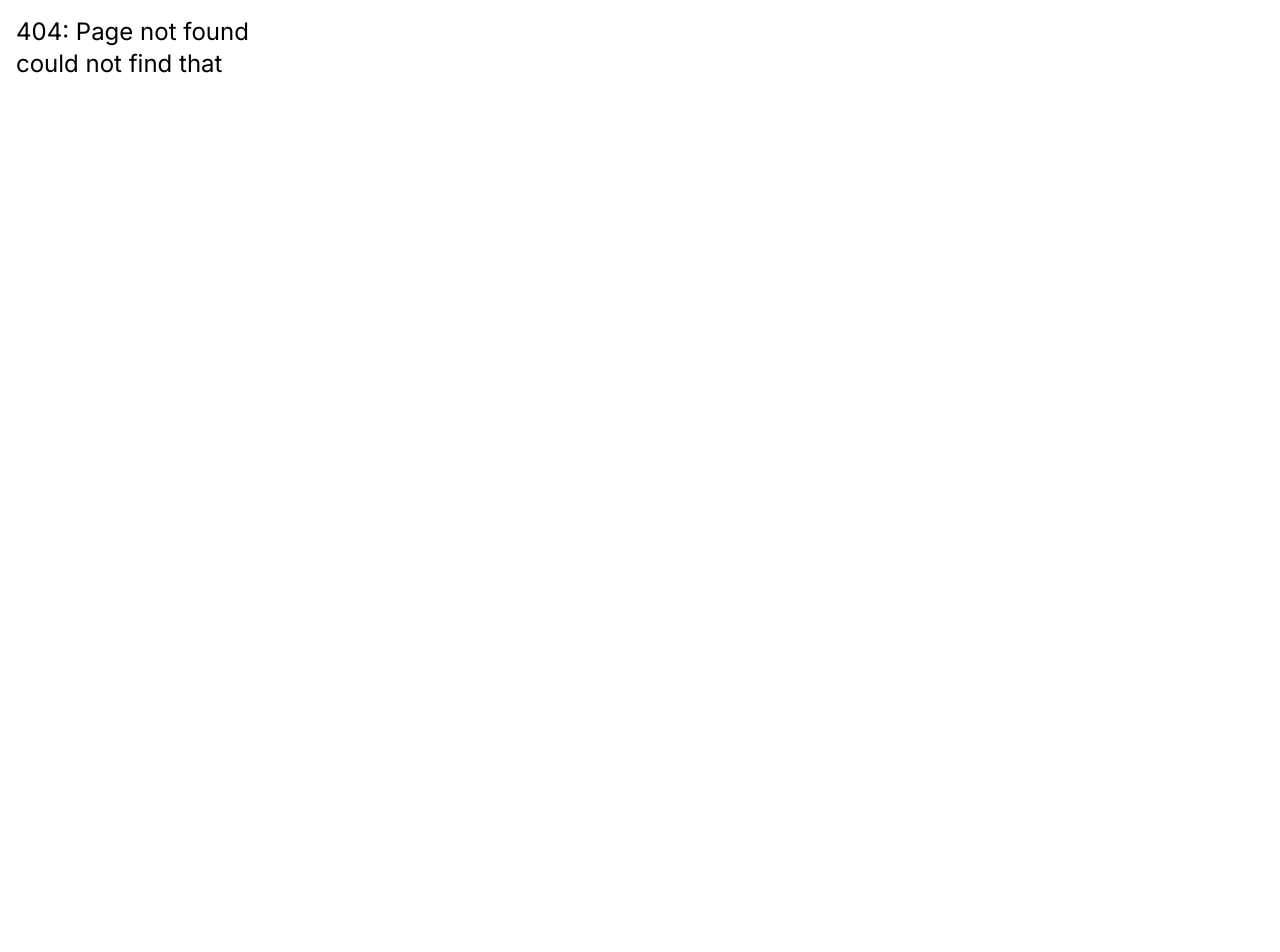
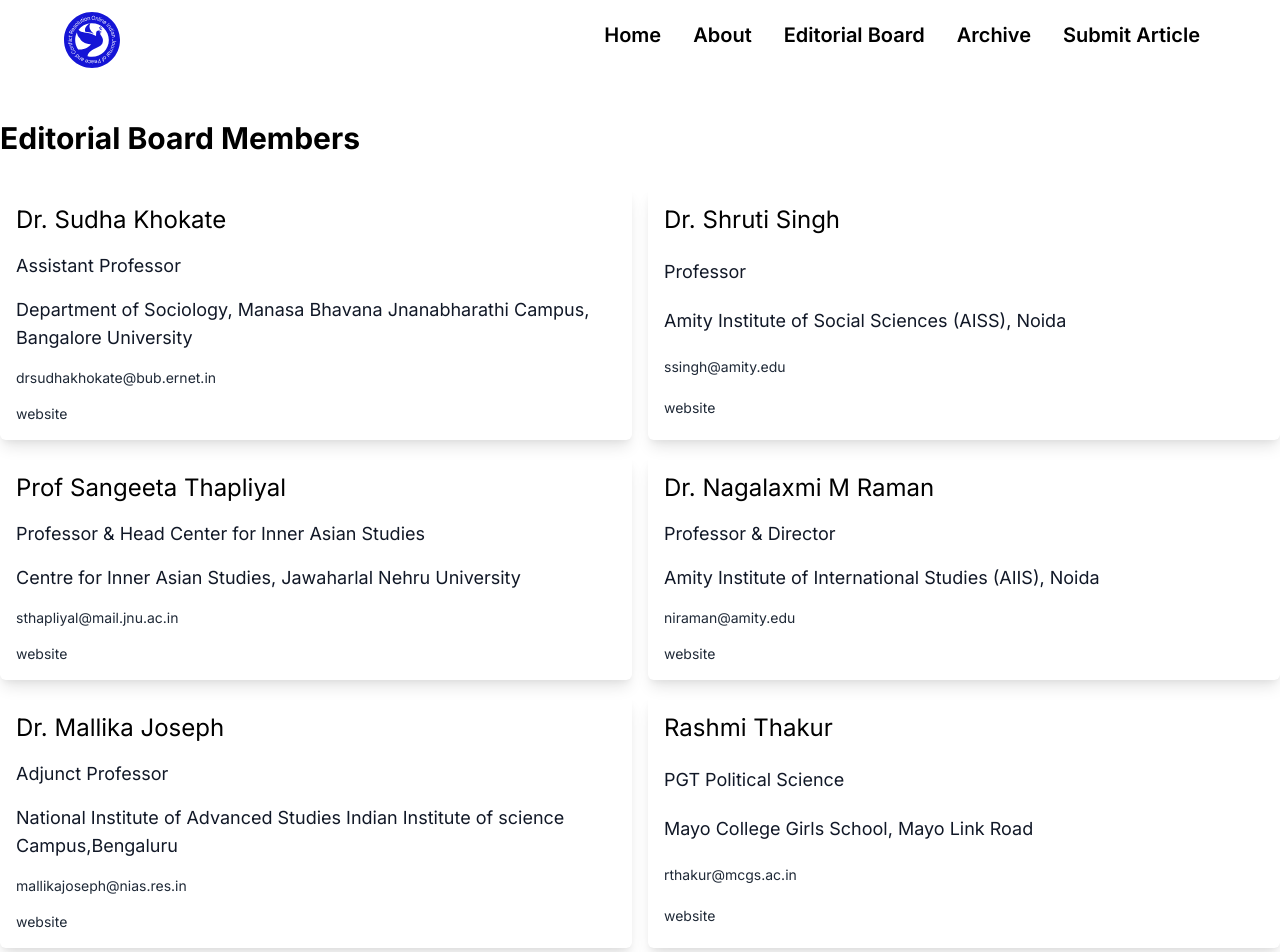
Before and after one commit to batman004/OIJPCR-front-end, a React (Create React App) app: page /editorialBoard in a window 1280 px wide. Before the commit this address led to /notFound. Shown: the top 952 px of the page. Before the commit the page ends 800 px from the top, so only its background shows below. Built offline with nearby package versions, Linux system fonts and the light colour scheme.

Commit message:
fix : board members details

```diff
--- a/src/components/Navigation/Nav.js
+++ b/src/components/Navigation/Nav.js
@@ -6,6 +6,7 @@
 export const urlLinks = [
   { url: '/', value: 'Home' },
   { url: '/about', value: 'About' },
+  { url: '/editorialBoard', value: 'Editorial Board' },
   { url: '/archive', value: 'Archive' },
   { url: '/submitArticle', value: 'Submit Article' },
 ]
--- a/src/components/Navigation/NavController.js
+++ b/src/components/Navigation/NavController.js
@@ -1,6 +1,7 @@
 import { Redirect, Route, Switch } from 'react-router-dom'
 import Home from '../../pages/Home'
 import About from '../../pages/About'
+import EditorialBoard from '../../pages/EditorialBoard'
 import Archive from '../../pages/Archive/Archive'
 import SubmitArticle from '../../pages/SubmitArticle'
 import React from 'react'
@@ -15,6 +16,8 @@
       <Switch>
 
         <Route exact path="/about" render={() => <About/>}/>
+
+        <Route exact path="/editorialBoard" render={() => <EditorialBoard/>}/>
 
         <Route exact path="/tags/:tag" render={(props) => <Tag {...props}/>}/>
 
--- a/src/config/config.js
+++ b/src/config/config.js
@@ -1,10 +1,10 @@
 const config = {
   // protocol: 'http',
-  // domain: 'localhost:3000',
+  domain: 'localhost:3000',
   // host: 'http://localhost:5000/',
   protocol: 'https',
-  domain: 'oijpcr.org',
-  host: 'https://oijpcrapi.live/',
+  // domain: 'oijpcr.org',
+  host: 'https://dev.oijpcrapi.live/',
   timeoutValue: 6000,
 }
 
--- a/src/pages/About.js
+++ b/src/pages/About.js
@@ -14,8 +14,6 @@
       <Description>
         {<AboutText />}
       </Description>
-
-      <EditorialBoardMembers />
 
       <div className="sm:mx-4">
         <Podcast />
@@ -49,81 +47,4 @@
   )
 }
 
-
-const boardMembers = [
-  {
-    name: "Prof Deepsheekha Kotwal",
-    university: "Central University of Jammu",
-    email: "kotwaldeepsheekha@gmail.com"
-  },
-  {
-    name: "Dr.Sudha Khokate",
-    university: "Associate Professor, Dept of Sociology, Bangalore University",
-    email: "drsudhakhokate@gmail.com"
-  },
-  {
-    name: "Shomaila Tahzib",
-    university: "Social activist, research scholar and gold Medalist from St.Xavier’s College, Ranchi",
-    email: "managing.editor@oijpcr.org"
-  },
-  {
-    name: "Dr.Shruti Singh",
-    university: "Associate Professor, Amity Institute of Social Sciences(AISS)",
-    email: "ssingh31@amity.edu"
-  },
-  {
-    name: "Prof Sangeeta Thapliyal",
-    university: "Centre for Inner Asian Studies, Jawaharlal Nehru University",
-    email: "sangeetathapliyal@gmail.com"
-  },
-  {
-    name: "Dr Mallika Joseph",
-    university: "Senior Fellow, Women in Security, Conflict Management and Peace(WISCOMP), India Habitat Centre",
-    email: "mallikajoseph@gmail.com"
-  },
-]
-
-function EditorialBoardMembers() {
-  return (
-    <div className='mt-6 mb-8 lg:mt-12 lg:mb-16'>
-      <div className='mb-4 lg:mb-8'>
-        <h2 className='text-xl font-bold text-black md:text-2xl lg:text-3xl'>
-          Editorial Board Members
-        </h2>
-      </div>
-      <div className='grid grid-cols-1 gap-4 md:grid-cols-2 grid-flow-auto md:grid-flow-row'>
-        {
-          boardMembers.map((member, index) => {
-            return (
-              <BoardMemberCard
-                key={index}
-                name={member.name}
-                university={member.university}
-                email={member.email}
-              />
-            )
-          })
-        }
-      </div>
-    </div>
-  )
-}
-
-
-function BoardMemberCard({
-  name,
-  university,
-  email
-}) {
-  return (
-    <div className='grid grid-cols-1 gap-2 p-4 rounded-md shadow-lg lg:gap-4'>
-      <h3 className='text-xl font-medium text-black md:text-2xl'>{name}</h3>
-      <p className='font-normal text-gray-900 text-md md:text-lg'>{university}</p>
-      <p className='text-sm font-light text-gray-800 md:text-md'>
-        <a href={`mailto:${email}`} className='hover:text-blue-800 hover:underline'>{email}</a>
-      </p>
-    </div>
-  )
-}
-
 export default About
--- /dev/null
+++ b/src/pages/EditorialBoard.js
@@ -0,0 +1,121 @@
+import Podcast from '../components/Home/Podcast/Podcast'
+
+const EditorialBoard = () => (
+    <div className="flex-grow max-w-7xl">
+
+        <EditorialBoardMembers />
+
+        <div className="sm:mx-4">
+          <Podcast />
+        </div>
+    </div>
+  )
+const boardMembers = [
+  {
+    name: "Dr. Sudha Khokate",
+    designation: "Assistant Professor",
+    university: "Department of Sociology, Manasa Bhavana Jnanabharathi Campus, Bangalore University",
+    email: "drsudhakhokate@bub.ernet.in",
+    website: "http://eng.bangaloreuniversity.ac.in"
+  },
+  {
+    name: "Dr. Shruti Singh",
+    designation: "Professor",
+    university: "Amity Institute of Social Sciences (AISS), Noida",
+    email: "ssingh@amity.edu",
+    website: "https://www.amity.edu/faculty-detail.aspx?facultyID=3246"
+  },
+  {
+    name: "Prof Sangeeta Thapliyal",
+    designation:"Professor & Head Center for Inner Asian Studies",
+    university: "Centre for Inner Asian Studies, Jawaharlal Nehru University",
+    email: "sthapliyal@mail.jnu.ac.in",
+    website: "https://jnu.ac.in/Faculty/sthapliyal"
+  },
+  {
+    name: "Dr. Nagalaxmi M Raman",
+    designation:"Professor & Director",
+    university: "Amity Institute of International Studies (AIIS), Noida",
+    email: "niraman@amity.edu",
+    website: "https://www.amity.edu/faculty-detail.aspx?facultyID=1530"
+  },
+  {
+    name: "Dr. Mallika Joseph",
+    designation: "Adjunct Professor",
+    university: "National Institute of Advanced Studies Indian Institute of science Campus,Bengaluru",
+    email: "mallikajoseph@nias.res.in",
+    website: "https://www.nias.res.in/People/facility-member-info/People/Mallika%20Joseph%20A"
+  },
+  {
+    name: "Rashmi Thakur",
+    designation: "PGT Political Science",
+    university: "Mayo College Girls School, Mayo Link Road",
+    email: "rthakur@mcgs.ac.in",
+    website: "https://www.mcgs.ac.in/our_team/rashmi-thakur/"
+  },
+  {
+    name: "Prof Deepsheekha Kotwal",
+    designation:"Professor",
+    university: "Central University of Jammu",
+    email: "d.kotwal@oijpcr.org"
+  },
+  {
+    name: "Shomaila Tahzib",
+    designation:"Social activist, research scholar and gold Medalist",
+    university: "St.Xavier’s College, Ranchi",
+    email: "s.tahzib@oijpcr.org"
+  },
+]
+
+function EditorialBoardMembers() {
+  return (
+    <div className='mt-6 mb-8 lg:mt-12 lg:mb-16'>
+      <div className='mb-4 lg:mb-8'>
+        <h2 className='text-xl font-bold text-black md:text-2xl lg:text-3xl'>
+          Editorial Board Members
+        </h2>
+      </div>
+      <div className='grid grid-cols-1 gap-4 md:grid-cols-2 grid-flow-auto md:grid-flow-row'>
+        {
+          boardMembers.map((member, index) => {
+            return (
+              <BoardMemberCard
+                key={index}
+                name={member.name}
+                designation={member.designation}
+                university={member.university}
+                email={member.email}
+                website={member.website}
+              />
+            )
+          })
+        }
+      </div>
+    </div>
+  )
+}
+
+
+function BoardMemberCard({
+  name,
+  designation,
+  university,
+  email,
+  website
+}) {
+  return (
+    <div className='grid grid-cols-1 gap-2 p-4 rounded-md shadow-lg lg:gap-4'>
+      <h3 className='text-xl font-medium text-black md:text-2xl'>{name}</h3>
+      <p className='font-normal text-gray-900 text-md md:text-lg'>{designation}</p>
+      <p className='font-normal text-gray-900 text-md md:text-lg'>{university}</p>
+      <p className='text-sm font-light text-gray-800 md:text-md'>
+        <a href={`mailto:${email}`} className='hover:text-blue-800 hover:underline'>{email}</a>
+      </p>
+      <p className='text-sm font-light text-gray-800 md:text-md'>
+        <a href={`${website}`} className='hover:text-blue-800 hover:underline'>website</a>
+      </p>
+    </div>
+  )
+}
+
+export default EditorialBoard
--- a/src/pages/SubmitArticle.js
+++ b/src/pages/SubmitArticle.js
@@ -1,7 +1,30 @@
+const guidelinesList = [
+  {guidelines: 'The topics for submission should be related to peace and conflict resolution, peacebuilding activities at the economic, political, civil society and the social-cultural levels, with specific reference to India.', key: 1},
+  {guidelines: 'The articles are published quarterly online, however open to print as well.', key: 2},
+  {guidelines: 'OIJPCR welcomes concise, pointed, articles with few recommendations.', key: 3},
+  {guidelines: 'All articles to be between 1000 -1500 words Helvetica Neue (bold), 16 size font with 1.5 Line spacing.', key: 4},
+  {guidelines: 'A bibliography is not compulsory if it is a commentary or opinionated piece. But in case of a research article then Chicago style manual style is to be followed.', key: 5},
+  {guidelines: 'All references if used should be mentioned within the article itself.', key: 6},
+  {guidelines: 'Articles for submission should be exclusively for OIJPCR.', key: 7},
+  {guidelines: 'The contributor will be responsible for factual accuracy and research integrity.', key: 8},
+  {guidelines: 'Article email and short brief not exceeding 30 words, should be included along with the article.', key: 9},
+  {guidelines: 'All articles to be emailed to Editor at editor@oijpcr.org', key: 10},
+  {guidelines: 'All contributions will be reviewed and edited and the decision of the Editorial team would be final.', key: 11},
+  {guidelines: 'We also welcome Book reviews of 1000-1500 words with a photo of the book as well, but the books to be reviewed should be related to Peace & Conflict resolution Studies only.', key: 12},
+  {guidelines: 'Disclaimer: Opinions in the articles may not necessarily coincide with those of the Editorial Team.', key: 13},
+];
+
 const SubmitArticle = () => (
   <div className="flex-grow">
     <div className="flex items-center justify-center my-6 md:my-4">
-      <h1 className="text-4xl">Submit Article</h1>
+      <h1 className="text-4xl">Guidelines for submissions</h1>
+    </div>
+    <div className="indent-8">
+      <ol>
+        {guidelinesList.map(guidelines =>
+          <li key={guidelines.key}>{guidelines.guidelines}</li>
+        )}
+      </ol>
     </div>
     <div className="flex items-center justify-center mt-6">
       <iframe
```
